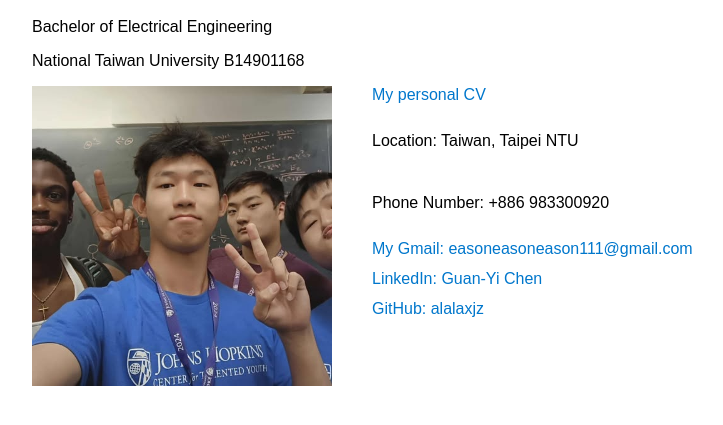
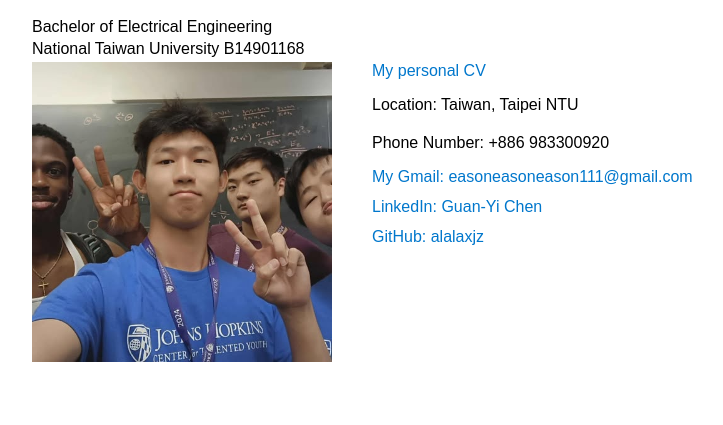
Before and after one commit to alalaxjz/Chen-Guanyi-personal-website, a plain HTML site: page index.html in a window 1280 px wide. Shown: the part 89-514 px from the top of the page, without its empty margins (8-731 px from the left). Drawn offline with Linux system fonts and the light colour scheme.

Commit message:
Update index.html

```diff
--- a/index.html
+++ b/index.html
@@ -34,6 +34,9 @@
     a:hover {
       text-decoration: underline;
     }
+    p {
+      margin: 4px 0; /* 上下 4px 間距，左右 0 */
+    }
   </style>
 </head>
 <body>
```
